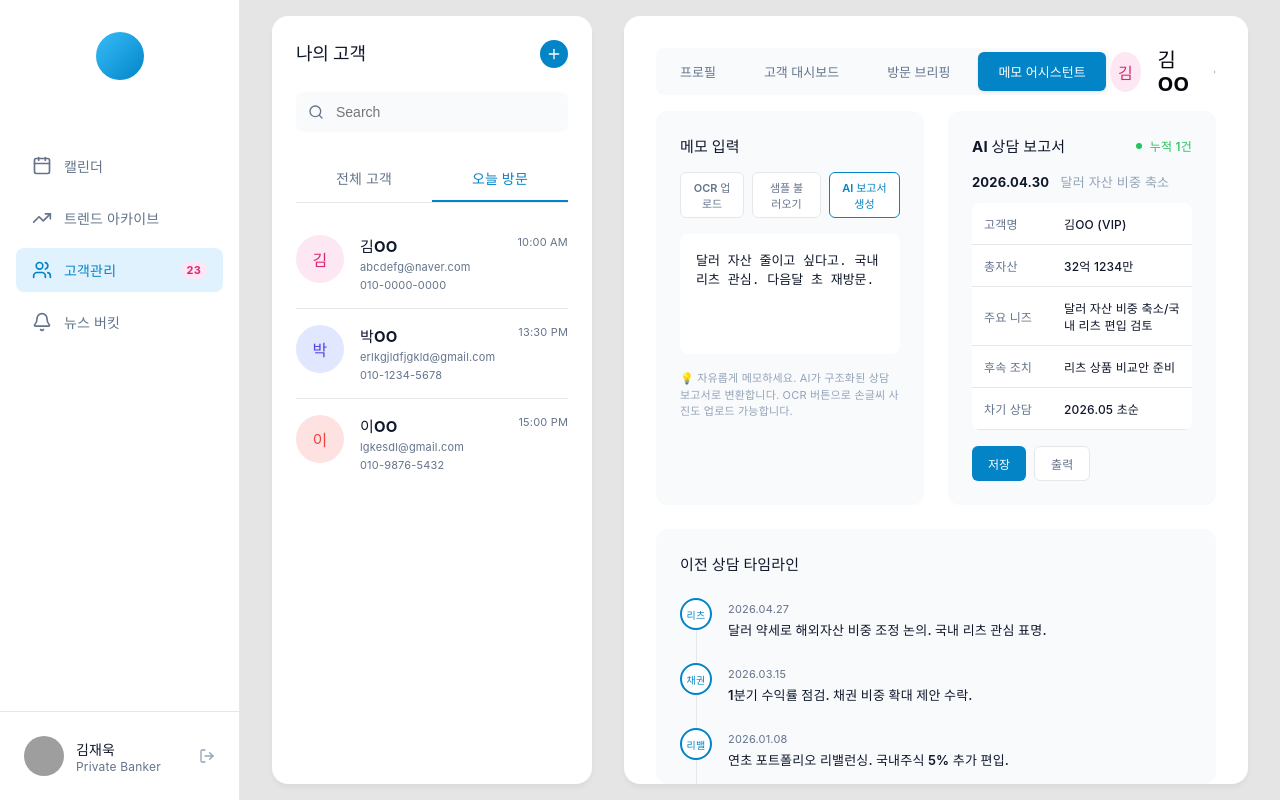
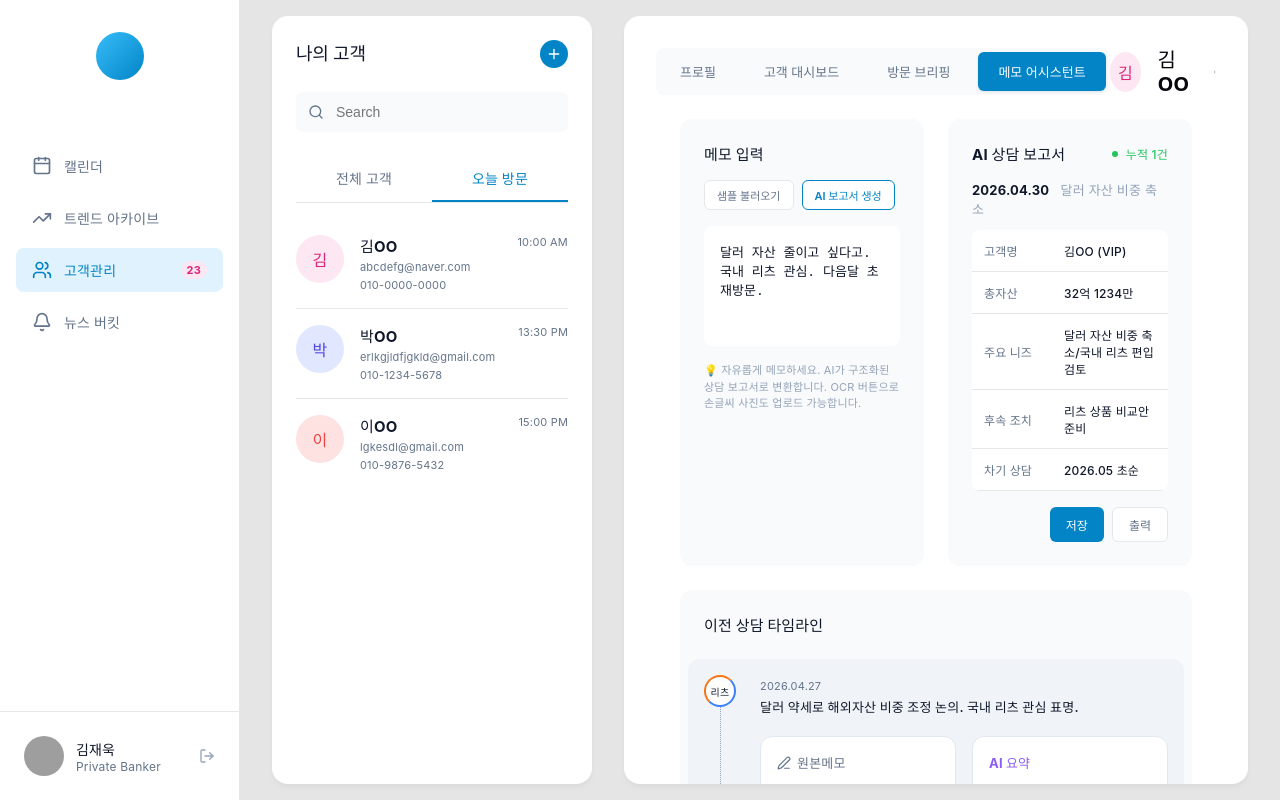
Before and after one commit to PoomSaengPoomSa/POOM-FRONT, a React app: page /customer-management-memo-assistant in a window 1280 px wide. Built offline with nearby package versions, Linux system fonts and the light colour scheme; grey boxes are pictures that could not be loaded; the HTML template or start-up script is replaced by a standard one.

Commit message:
customer

```diff
--- a/src/pages/customer/CustomerDashboard.jsx
+++ b/src/pages/customer/CustomerDashboard.jsx
@@ -39,6 +39,7 @@ export default function CustomerDashboard() {
   const location = useLocation();
   const path = location.pathname;
   const [isModalOpen, setIsModalOpen] = useState(false);
+  const [selectedCustomerId, setSelectedCustomerId] = useState(1);
 
   return (
     <div className="cust-container">
@@ -100,7 +101,7 @@ export default function CustomerDashboard() {
 
           <div className="cust-list-items">
             {customers.map(c => (
-              <div className="cust-list-item" key={c.id}>
+              <div className={`cust-list-item ${selectedCustomerId === c.id ? 'active' : ''}`} key={c.id} onClick={() => setSelectedCustomerId(c.id)} style={{ cursor: 'pointer' }}>
                 <div className={`cust-avatar ${c.color}`}>{c.initial}</div>
                 <div className="cust-item-info">
                   <span className="cust-item-name">{c.name}</span>
@@ -295,7 +296,7 @@ export default function CustomerDashboard() {
                 <span style={{ fontSize: 12, color: '#94a3b8' }}>월별 상담 현황</span>
               </div>
 
-              <div style={{ display: 'flex', gap: 16, marginBottom: 32 }}>
+              <div style={{ display: 'flex', gap: 16, marginBottom: 64 }}>
                 <div style={{ flex: 1, background: '#e2e8f0', borderRadius: 16, padding: '12px 16px', display: 'flex', justifyContent: 'space-between', alignItems: 'center' }}>
                   <span style={{ fontSize: 14, color: '#64748b', fontWeight: 600 }}>총 방문</span>
                   <div><span style={{ fontSize: 24, fontWeight: 700, color: '#0f172a' }}>4</span> <span style={{ fontSize: 12, color: '#64748b' }}>회</span></div>
--- a/src/pages/customer/CustomerMemoAssistant.jsx
+++ b/src/pages/customer/CustomerMemoAssistant.jsx
@@ -1,7 +1,7 @@
 import { useState } from "react";
 import { Link, useLocation } from "react-router-dom";
 import CustomerRegistrationModal from "./CustomerRegistrationModal";
-import { Calendar, TrendingUp, Users, Bell, Plus, Search, LogOut, MoreVertical } from "lucide-react";
+import { Calendar, TrendingUp, Users, Bell, Plus, Search, LogOut, MoreVertical, PenLine } from "lucide-react";
 import "./Customer.css";
 
 const customers = [
@@ -10,10 +10,63 @@ const customers = [
   { id: 3, name: "이OO", email: "lgkesdl@gmail.com", phone: "010-9876-5432", color: "red", initial: "이", time: "15:00 PM" },
 ];
 
+const timelineData = [
+  {
+    id: 1,
+    type: '리츠',
+    date: '2026.04.27',
+    text: '달러 약세로 해외자산 비중 조정 논의. 국내 리츠 관심 표명.',
+    originalMemo: '달러 자산 줄이고 싶다고.\n국내 리츠 관심.\n다음달 초 재방문.\n총 자산 32억 1,234만',
+    aiSummary: {
+      '주요 니즈': '달러 비중 축소/리츠 편입',
+      '후속 조치': '리츠 비교안 준비',
+      '차기 상담': '2026.05 초순'
+    }
+  },
+  {
+    id: 2,
+    type: '채권',
+    date: '2026.03.15',
+    text: '1분기 수익률 점검. 채권 비중 확대 제안 수락.',
+    originalMemo: '1분기 수익률 양호. 채권 편입 비중 10% 확대 제안.\n고객 수락함.',
+    aiSummary: {
+      '주요 니즈': '안정적 수익 추구/채권 편입',
+      '후속 조치': '채권 상품 제안서 발송',
+      '차기 상담': '2026.04 중순'
+    }
+  },
+  {
+    id: 3,
+    type: '리밸',
+    date: '2026.01.08',
+    text: '연초 포트폴리오 리밸런싱. 국내주식 5% 추가 편입.',
+    originalMemo: '연초 포트폴리오 조정 논의.\n국내주식 저평가 구간 판단, 5% 추가 편입 결정.',
+    aiSummary: {
+      '주요 니즈': '국내주식 비중 확대',
+      '후속 조치': '주식 매수 실행',
+      '차기 상담': '2026.02 중순'
+    }
+  },
+  {
+    id: 4,
+    type: '절세',
+    date: '2025.11.20',
+    text: '절세 계획 상담. ISA 계좌 추가 납입 결정.',
+    originalMemo: '연말 절세 방안 상담.\n중개형 ISA 한도 2천만원 추가 납입 결정.',
+    aiSummary: {
+      '주요 니즈': '연말 절세/ISA 활용',
+      '후속 조치': 'ISA 입금 안내',
+      '차기 상담': '2026.01 초순'
+    }
+  }
+];
+
 export default function CustomerMemoAssistant() {
   const location = useLocation();
   const path = location.pathname;
   const [isModalOpen, setIsModalOpen] = useState(false);
+  const [selectedCustomerId, setSelectedCustomerId] = useState(1);
+  const [expandedTimelineId, setExpandedTimelineId] = useState(1);
 
   return (
     <div className="cust-container">
@@ -75,7 +128,7 @@ export default function CustomerMemoAssistant() {
 
           <div className="cust-list-items">
             {customers.map(c => (
-              <div className="cust-list-item" key={c.id}>
+              <div className={`cust-list-item ${selectedCustomerId === c.id ? 'active' : ''}`} key={c.id} onClick={() => setSelectedCustomerId(c.id)} style={{ cursor: 'pointer' }}>
                 <div className={`cust-avatar ${c.color}`}>{c.initial}</div>
                 <div className="cust-item-info">
                   <span className="cust-item-name">{c.name}</span>
@@ -112,12 +165,12 @@ export default function CustomerMemoAssistant() {
             </div>
           </div>
 
+          <div style={{ display: 'flex', flexDirection: 'column', padding: '8px 24px 24px 24px' }}>
             <div className="memo-layout-grid">
             {/* Memo Input */}
             <div className="memo-box">
               <div className="memo-box-title">메모 입력</div>
               <div className="memo-btn-group">
-                <button className="memo-small-btn">OCR 업로드</button>
                 <button className="memo-small-btn">샘플 불러오기</button>
                 <button className="memo-small-btn" style={{ border: '1px solid #0284c7', color: '#0284c7' }}>AI 보고서 생성</button>
               </div>
@@ -153,7 +206,7 @@ export default function CustomerMemoAssistant() {
                 </tbody>
               </table>
 
-              <div className="report-actions">
+              <div className="report-actions" style={{ justifyContent: 'flex-end' }}>
                 <button className="report-btn report-btn-primary">저장</button>
                 <button className="report-btn report-btn-secondary">출력</button>
               </div>
@@ -164,40 +217,78 @@ export default function CustomerMemoAssistant() {
           <div className="timeline-box">
             <div className="memo-box-title" style={{ marginBottom: 24 }}>이전 상담 타임라인</div>
 
-            <div className="timeline-item">
-              <div className="timeline-dot">리츠</div>
-              <div className="timeline-line"></div>
-              <div className="timeline-content">
-                <span className="timeline-date">2026.04.27</span>
-                <span className="timeline-text">달러 약세로 해외자산 비중 조정 논의. 국내 리츠 관심 표명.</span>
+            {timelineData.map((item, index) => {
+              const isExpanded = expandedTimelineId === item.id;
+              const isLast = index === timelineData.length - 1;
+              return (
+                <div
+                  key={item.id}
+                  className="timeline-item"
+                  onClick={() => setExpandedTimelineId(isExpanded ? null : item.id)}
+                  style={{
+                    cursor: 'pointer',
+                    background: isExpanded ? '#f0f4f8' : 'transparent',
+                    padding: isExpanded ? '16px' : '0',
+                    borderRadius: isExpanded ? '12px' : '0',
+                    margin: isExpanded ? '0 -16px 24px -16px' : '0 0 24px 0',
+                    transition: 'all 0.2s ease-in-out'
+                  }}
+                >
+                  <div className="timeline-dot" style={{
+                    borderColor: isExpanded ? '#f97316 #3b82f6 #3b82f6 #f97316' : '#0284c7',
+                    borderWidth: '2px',
+                    color: isExpanded ? '#0f172a' : '#0284c7',
+                  }}>
+                    {item.type}
+                  </div>
+                  {!isLast && (
+                    <div className="timeline-line" style={{
+                      left: isExpanded ? '32px' : '16px',
+                      top: isExpanded ? '48px' : '32px',
+                      borderLeft: '1px dotted #94a3b8',
+                      background: 'none',
+                      width: '0',
+                      bottom: '-24px'
+                    }}></div>
+                  )}
+                  <div className="timeline-content" style={{ paddingLeft: isExpanded ? '8px' : '0' }}>
+                    <span className="timeline-date">{item.date}</span>
+                    <span className="timeline-text" style={{ color: isExpanded ? '#0f172a' : '#475569' }}>{item.text}</span>
+
+                    {isExpanded && (
+                      <div style={{ display: 'grid', gridTemplateColumns: '1fr 1fr', gap: '16px', marginTop: '16px' }}>
+                        {/* Box 1: 원본메모 */}
+                        <div style={{ background: 'white', padding: '16px', borderRadius: '12px', border: '1px solid #e2e8f0', boxShadow: '0 1px 2px rgba(0,0,0,0.02)' }}>
+                          <div style={{ display: 'flex', alignItems: 'center', gap: '6px', color: '#64748b', fontSize: '13px', fontWeight: '600', marginBottom: '12px' }}>
+                            <PenLine size={14} /> 원본메모
+                          </div>
+                          <div style={{ fontSize: '13px', color: '#475569', lineHeight: '1.6', whiteSpace: 'pre-wrap' }}>
+                            {item.originalMemo}
                           </div>
                         </div>
 
-            <div className="timeline-item">
-              <div className="timeline-dot">채권</div>
-              <div className="timeline-line"></div>
-              <div className="timeline-content">
-                <span className="timeline-date">2026.03.15</span>
-                <span className="timeline-text">1분기 수익률 점검. 채권 비중 확대 제안 수락.</span>
+                        {/* Box 2: AI 요약 */}
+                        <div style={{ background: 'white', padding: '16px', borderRadius: '12px', border: '1px solid #e2e8f0', boxShadow: '0 1px 2px rgba(0,0,0,0.02)' }}>
+                          <div style={{ display: 'flex', alignItems: 'center', gap: '6px', color: '#8b5cf6', fontSize: '13px', fontWeight: '700', marginBottom: '12px' }}>
+                            AI 요약
+                          </div>
+                          <table style={{ width: '100%', fontSize: '13px', borderCollapse: 'collapse' }}>
+                            <tbody>
+                              {Object.entries(item.aiSummary).map(([key, value]) => (
+                                <tr key={key}>
+                                  <td style={{ color: '#64748b', fontWeight: '600', paddingBottom: '8px', width: '80px', verticalAlign: 'top' }}>{key}</td>
+                                  <td style={{ color: '#334155', paddingBottom: '8px', verticalAlign: 'top', fontWeight: '600' }}>{value}</td>
+                                </tr>
+                              ))}
+                            </tbody>
+                          </table>
                         </div>
                       </div>
-
-            <div className="timeline-item">
-              <div className="timeline-dot">리밸</div>
-              <div className="timeline-line"></div>
-              <div className="timeline-content">
-                <span className="timeline-date">2026.01.08</span>
-                <span className="timeline-text">연초 포트폴리오 리밸런싱. 국내주식 5% 추가 편입.</span>
+                    )}
                   </div>
                 </div>
-
-            <div className="timeline-item">
-              <div className="timeline-dot">절세</div>
-              <div className="timeline-line"></div>
-              <div className="timeline-content">
-                <span className="timeline-date">2025.11.20</span>
-                <span className="timeline-text">절세 계획 상담. ISA 계좌 추가 납입 결정.</span>
-              </div>
+              );
+            })}
           </div>
           </div>
         </div>
--- a/src/pages/customer/CustomerRegistration1.jsx
+++ b/src/pages/customer/CustomerRegistration1.jsx
@@ -112,7 +112,7 @@ export default function CustomerRegistration1() {
 
           <div className="cust-list-items">
             {(activeListTab === '전체 고객' ? allCustomers : todayCustomers).map(c => (
-              <div className="cust-list-item" key={c.id} onClick={() => { if (activeListTab === '오늘 방문') setSelectedCustomer(c); }} style={{ cursor: activeListTab === '오늘 방문' ? 'pointer' : 'default' }}>
+              <div className={`cust-list-item ${selectedCustomer?.id === c.id ? 'active' : ''}`} key={c.id} onClick={() => setSelectedCustomer(c)} style={{ cursor: 'pointer' }}>
                 <div className={`cust-avatar ${c.color}`}>{c.initial}</div>
                 <div className="cust-item-info">
                   <span className="cust-item-name">{c.name}</span>
@@ -309,7 +309,7 @@ export default function CustomerRegistration1() {
                 <span style={{ fontSize: 12, color: '#94a3b8' }}>월별 상담 현황</span>
               </div>
 
-              <div style={{ display: 'flex', gap: 16, marginBottom: 32 }}>
+              <div style={{ display: 'flex', gap: 16, marginBottom: 64 }}>
                 <div style={{ flex: 1, background: '#e2e8f0', borderRadius: 16, padding: '12px 16px', display: 'flex', justifyContent: 'space-between', alignItems: 'center' }}>
                   <span style={{ fontSize: 14, color: '#64748b', fontWeight: 600 }}>총 방문</span>
                   <div><span style={{ fontSize: 24, fontWeight: 700, color: '#0f172a' }}>4</span> <span style={{ fontSize: 12, color: '#64748b' }}>회</span></div>
--- a/src/pages/customer/CustomerRegistration2.jsx
+++ b/src/pages/customer/CustomerRegistration2.jsx
@@ -1,3 +1,4 @@
+import { useState } from "react";
 import { Link, useLocation } from "react-router-dom";
 import { Calendar, TrendingUp, Users, Bell, Plus, Search, LogOut, Camera, X } from "lucide-react";
 import "./Customer.css";
@@ -11,6 +12,7 @@ const customers = [
 export default function CustomerRegistration2() {
   const location = useLocation();
   const path = location.pathname;
+  const [selectedCustomerId, setSelectedCustomerId] = useState(1);
 
   return (
     <div className="cust-container">
@@ -75,7 +77,7 @@ export default function CustomerRegistration2() {
 
           <div className="cust-list-items">
             {customers.map(c => (
-              <div className="cust-list-item" key={c.id}>
+              <div className={`cust-list-item ${selectedCustomerId === c.id ? 'active' : ''}`} key={c.id} onClick={() => setSelectedCustomerId(c.id)} style={{ cursor: 'pointer' }}>
                 <div className={`cust-avatar ${c.color}`}>{c.initial}</div>
                 <div className="cust-item-info">
                   <span className="cust-item-name">{c.name}</span>
--- a/src/pages/customer/CustomerVisitBriefing.jsx
+++ b/src/pages/customer/CustomerVisitBriefing.jsx
@@ -14,6 +14,7 @@ export default function CustomerVisitBriefing() {
   const location = useLocation();
   const path = location.pathname;
   const [isModalOpen, setIsModalOpen] = useState(false);
+  const [selectedCustomerId, setSelectedCustomerId] = useState(1);
 
   return (
     <div className="cust-container">
@@ -75,7 +76,7 @@ export default function CustomerVisitBriefing() {
 
           <div className="cust-list-items">
             {customers.map(c => (
-              <div className="cust-list-item" key={c.id}>
+              <div className={`cust-list-item ${selectedCustomerId === c.id ? 'active' : ''}`} key={c.id} onClick={() => setSelectedCustomerId(c.id)} style={{ cursor: 'pointer' }}>
                 <div className={`cust-avatar ${c.color}`}>{c.initial}</div>
                 <div className="cust-item-info">
                   <span className="cust-item-name">{c.name}</span>
```
Also changed, not shown: src/pages/customer/CustomerProfile.jsx (+2 -5 lines). Lines whose indentation alone changed are shown as unchanged.
